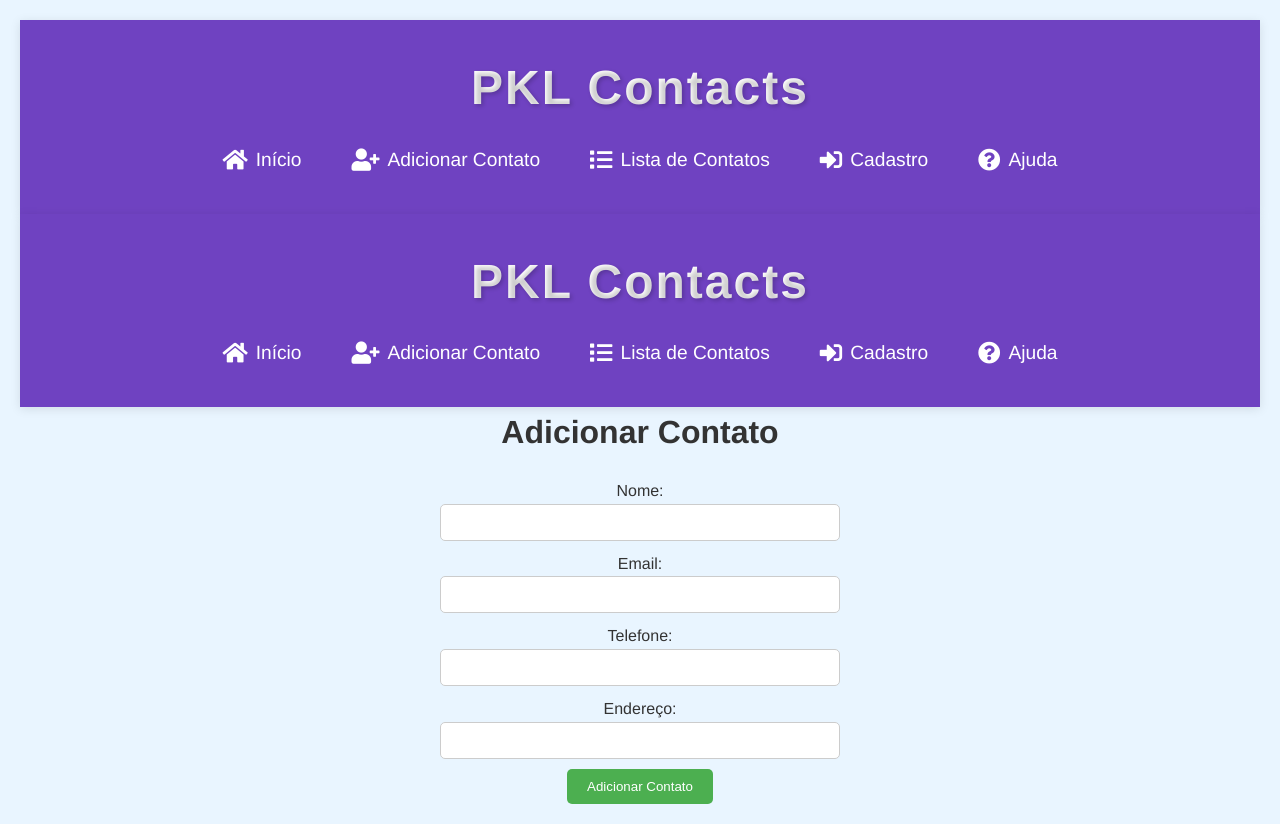
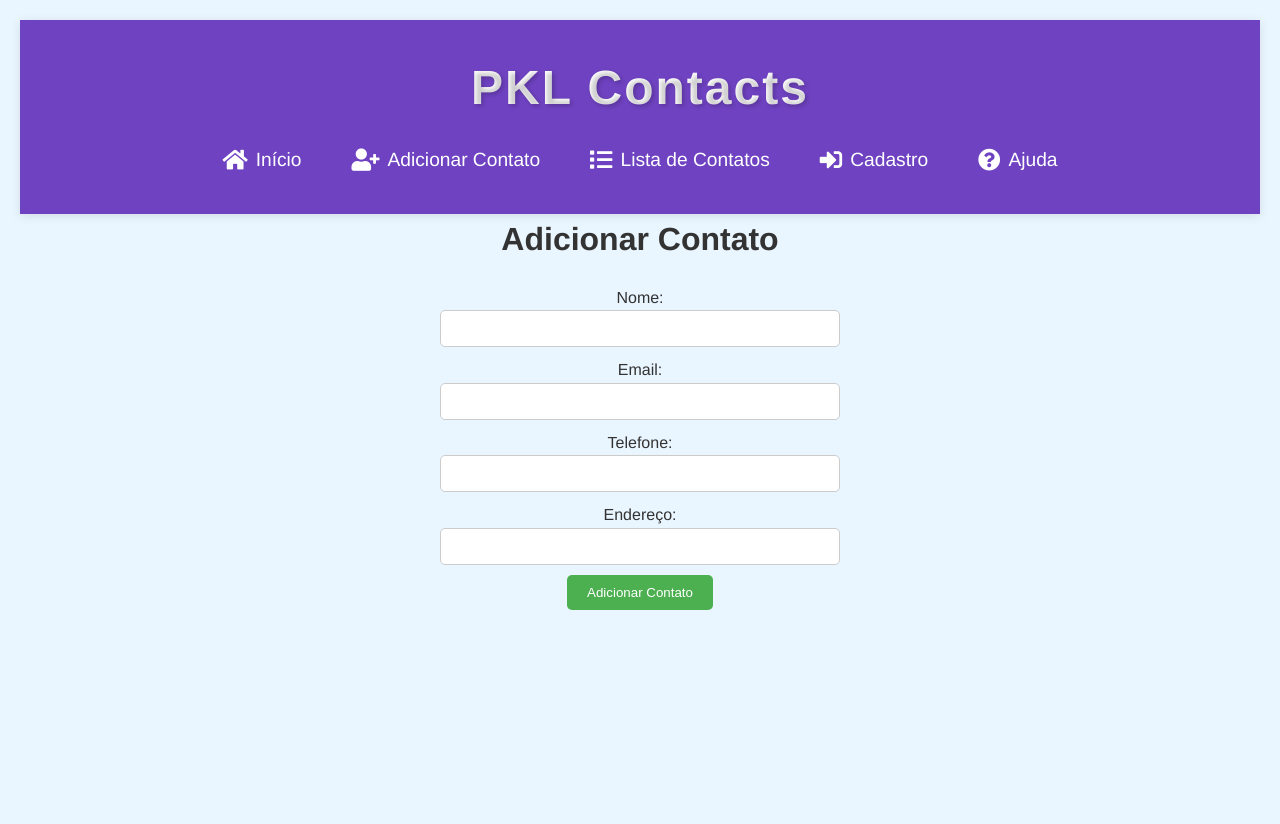
Before and after one commit to rossato08/PKL-CONTENTS, a PHP site: page /addctt.php in a window 1280 px wide. After the commit the page ends 610 px from the top, so only its background shows below. Run offline with PHP 8.4, Linux system fonts and the light colour scheme.

Commit message:
Update addctt.php

```diff
--- a/addctt.php
+++ b/addctt.php
@@ -40,29 +40,248 @@ if ($_SERVER['REQUEST_METHOD'] === 'POST') {
     <link rel="stylesheet" href="addctt.css">
     <!-- Link para o Font Awesome -->
     <link rel="stylesheet" href="https://cdnjs.cloudflare.com/ajax/libs/font-awesome/5.15.4/css/all.min.css">
+    <style>
+    /* Reset básico */
+* {
+    box-sizing: border-box;
+    margin: 0;
+    padding: 0;
+}
+
+body {
+    font-family: 'Helvetica Neue', Arial, sans-serif;
+    background-color: #e9f5ff;
+    color: #333;
+    line-height: 1.6;
+    text-align: center; /* Centraliza o texto em todo o corpo */
+}
+
+/* Cabeçalho */
+.cabecalho {
+    color: white;
+    padding: 30px;
+    background-color: #6f42c1; /* Roxo */
+    box-shadow: 0 2px 10px rgba(0, 0, 0, 0.1);
+    transition: background-color 0.3s ease;
+}
+
+.cabecalho:hover {
+    background-color: #5a34a3; /* Roxo escuro ao passar o mouse */
+}
+
+.titulo.logo {
+    font-size: 3rem; /* Tamanho maior */
+    font-weight: bold; /* Deixa a fonte mais forte */
+    background: linear-gradient(45deg, #ffffff, #ffffff); /* Gradiente de cor */
+    -webkit-background-clip: text; /* Faz o gradiente aplicar no texto */
+    color: transparent; /* Torna o fundo transparente para mostrar o gradiente */
+    text-shadow: 2px 2px 4px rgba(0, 0, 0, 0.2); /* Sombra suave no texto */
+    letter-spacing: 2px; /* Espaçamento entre as letras */
+    animation: animarLogo 1.5s ease-out forwards; /* Animação do nome */
+}
+
+/* Animação do nome */
+@keyframes animarLogo {
+    0% {
+        transform: translateY(-50px);
+        opacity: 0;
+    }
+    100% {
+        transform: translateY(0);
+        opacity: 1;
+    }
+}
+
+/* Efeito hover */
+.titulo.logo:hover {
+    transform: scale(1.1); /* Aumenta o tamanho quando o mouse passa */
+    text-shadow: 4px 4px 10px rgba(0, 0, 0, 0.3); /* Aumenta a sombra */
+}
+
+/* Navegação */
+.navegacao ul {
+    list-style-type: none;
+    padding: 0;
+    display: flex;
+    justify-content: center; /* Centraliza os itens na barra de navegação */
+    align-items: center;
+}
+
+.navegacao li {
+    margin: 0 20px; /* Espaçamento entre os itens */
+    position: relative; /* Para criar um efeito de underline animado */
+}
+
+.link {
+    color: #fff;
+    text-decoration: none;
+    font-size: 1.2rem;
+    font-weight: 500;
+    display: flex;
+    align-items: center;
+    padding: 8px 10px;
+    transition: all 0.3s ease;
+    position: relative;
+}
+
+.link i {
+    margin-right: 8px; /* Espaçamento entre ícone e texto */
+    font-size: 1.4rem;
+    transition: transform 0.3s ease;
+}
+
+.link:hover {
+    color: #ffffff; /* Cor ao passar o mouse */
+    transform: scale(1.05); /* Leve aumento no tamanho ao passar o mouse */
+}
+
+.link:hover i {
+    transform: translateX(5px); /* Animação suave para o ícone */
+}
+
+/* Underline animado */
+.link::before {
+    content: '';
+    position: absolute;
+    width: 0;
+    height: 3px;
+    background-color: #ffcc00;
+    bottom: 0;
+    left: 50%;
+    transition: width 0.3s ease, left 0.3s ease;
+}
+
+.link:hover::before {
+    width: 100%;
+    left: 0;
+}
+
+/* Efeitos para links em foco ou clicados */
+.link:focus, .link:active {
+    color: #ffcc00;
+    outline: none; /* Remove o contorno padrão ao clicar */
+}
+
+/* Conteúdo */
+.conteudo {
+    padding: 40px;
+    text-align: center; /* Garante que o conteúdo seja centralizado */
+}
+
+.secao {
+    margin: 20px auto;
+    padding: 30px;
+    background-color: white;
+    border-radius: 8px;
+    box-shadow: 0 2px 15px rgba(0, 0, 0, 0.1);
+    max-width: 600px;
+    transition: transform 0.3s, box-shadow 0.3s;
+}
+
+.secao:hover {
+    transform: translateY(-5px);
+    box-shadow: 0 4px 20px rgba(0, 0, 0, 0.2);
+}
+
+.subtitulo {
+    font-size: 1.8rem;
+    margin-bottom: 10px;
+    color: #6f42c1; /* Roxo */
+}
+
+.descricao {
+    font-size: 1.2rem;
+    margin-bottom: 20px;
+    color: #555;
+}
+
+.botao {
+    color: white;
+    border: none;
+    padding: 12px 24px;
+    border-radius: 5px;
+    cursor: pointer;
+    font-size: 1rem;
+    background-color: #6f42c1; /* Roxo */
+    transition: background-color 0.3s, transform 0.3s;
+}
+
+.botao:hover {
+    background-color: #5a34a3; /* Roxo escuro ao passar o mouse */
+    transform: scale(1.05);
+}
+
+/* Grid de recursos */
+.grid-recursos {
+    display: flex;
+    justify-content: center; /* Centraliza os itens na grid */
+    flex-wrap: wrap; /* Permite que os itens se movam para a próxima linha se necessário */
+}
+
+.recurso {
+    margin: 10px; /* Adiciona margem entre os recursos */
+    padding: 20px;
+    border-radius: 5px;
+    background-color: #f7f7f7;
+    box-shadow: 0 1px 5px rgba(0, 0, 0, 0.1);
+    max-width: 250px; /* Largura máxima para os recursos */
+}
+
+/* Testemunhos */
+.testemunho {
+    background-color: #f0f8ff;
+    border-left: 5px solid #6f42c1; /* Roxo */
+    padding: 15px;
+    margin: 10px 0;
+    font-style: italic;
+}
+
+/* Rodapé */
+.rodape {
+    background-color: #333;
+    padding: 15px 0;
+    position: relative;
+    width: 100%;
+}
+
+.texto-rodape {
+    margin: 50px;
+    color: #f7f7f7;
+    text-align: center;
+}
+.cardrodape{
+    display: flex;
+    background-color: #333;
+    padding: 20px;
+    width: 260px;
+    height: 230px;
+     border-color: #333;
+}
+.cardrodape img{
+    width: 50px;
+    height: 50px;
+}
+.card-titulo{
+   color: #ffffff;
+   text-decoration:underline;
+}
+.explorar{
+    text-align: start;
+    text-decoration:none;
+    color: #f0f8ff;
+}
+.cards{
+    display: flex;
+}
+</style>
 </head>
 <header>
 <?php
+    //cabeçalho
 require 'navbarpkl.php';
 ?>
 </header>
 <body>
-    <!-- cabeçalho -->
-<header class="cabecalho">
-        <h1 class="titulo logo animar">PKL Contacts</h1>
-        <nav class="navegacao">
-            <ul>
-                <li><a href="./index.html" class="link" aria-label="Início"><i class="fas fa-home"></i> Início</a></li>
-                <li><a href="./addctt.php" class="link" aria-label="Adicionar Contato"><i class="fas fa-user-plus"></i>
-                        Adicionar Contato</a></li>
-                <li><a href="./listadecontatos.php" class="link" aria-label="Lista de Contatos"><i
-                            class="fas fa-list"></i> Lista de Contatos</a></li>
-                <li><a href="#" class="link" aria-label="Cadastro"><i class="fas fa-sign-in-alt"></i> Cadastro</a></li>
-                <li><a href="./ajuda.html" class="link" aria-label="Ajuda"><i class="fas fa-question-circle"></i>
-                        Ajuda</a></li>
-            </ul>
-        </nav>
-    </header>
   <!-- form -->
     <h1>Adicionar Contato</h1>
     <form action="addctt.php" method="post">
```
